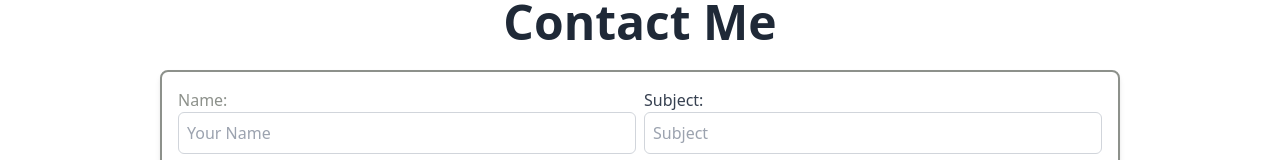
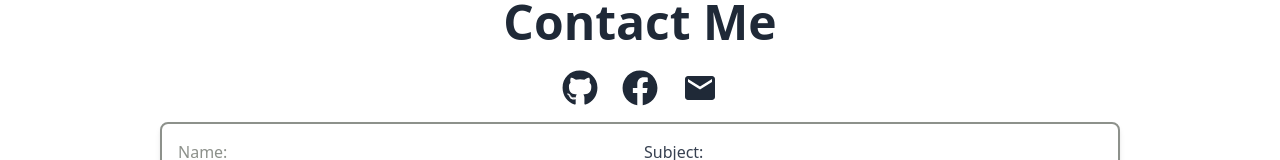
Before and after one commit to jahedasultana/my-protfolio-1, a React (Vite) app: page /#nav in a window 1280 px wide. Shown: the part 2378-2538 px from the top of the page. Built offline with nearby package versions, Linux system fonts and the light colour scheme.

Commit message:
added new contact

```diff
--- a/src/pages/Home/Banner.jsx
+++ b/src/pages/Home/Banner.jsx
@@ -17,10 +17,10 @@ const Banner = () => {
           </h1>
 
           <div className="flex flex-col space-y-4 sm:items-center sm:justify-center sm:flex-row sm:space-y-0 sm:space-x-4">
-            <button className="btn btn-outline border-[#596475] font-medium rounded-full hover:bg-[#596475]">Download CV</button>
-            <button className="btn text-white font-medium hover:bg-[#140f2d] bg-[#596475] rounded-full py-2">
+            <a target="_blank" href="https://drive.google.com/file/d/1tfkmsdxVIITUD03oakAyv4Y21NrD-LED/view?usp=sharing" className="btn btn-outline border-[#596475] font-medium rounded-full hover:bg-[#596475]">Download CV</a>
+            <a href="#contact" className="btn text-white font-medium hover:bg-[#140f2d] bg-[#596475] rounded-full py-2">
               Contact Info
-            </button>
+            </a>
           </div>
         </div>
       </div>
--- a/src/pages/Home/Contact.jsx
+++ b/src/pages/Home/Contact.jsx
@@ -2,7 +2,9 @@
 import emailjs from 'emailjs-com';
 import { useState } from 'react';
 import Swal from 'sweetalert2';
-
+import { FaGithub } from "react-icons/fa";
+import { FaFacebook } from "react-icons/fa";
+import { MdEmail } from "react-icons/md";
 const Contact = () => {
   const [formData, setFormData] = useState({
     name: '',
@@ -53,6 +55,13 @@ const Contact = () => {
     <div id='contact' className='my-16'>
      <p className="text-[#8d918b] text-center font-semibold text-lg">Get in Touch</p>
      <h1 className="text-5xl text-center font-bold mb-6">Contact Me</h1>
+
+    <div className='flex justify-center items-center text-4xl gap-6 my-4'>
+    <a target='_blank'  href="https://github.com/jahedasultana"><FaGithub /></a>
+    <a target='_blank'  href="https://www.facebook.com/profile.php?id=100094120232292"><FaFacebook /></a>
+    <a target='_blank' href="https://mail.google.com/mail/u/0/?tab=rm&ogbl#sent?compose=new"><MdEmail /></a>
+    </div>
+
       <div className="flex justify-center items-center text-[#8d918b]  dark:text-gray-200 w-full mb-4">
         <div className="font-mon p-4 rounded-lg shadow-md w-full sm:w-3/4 border-2 border-[#8d918b]">
 
```
